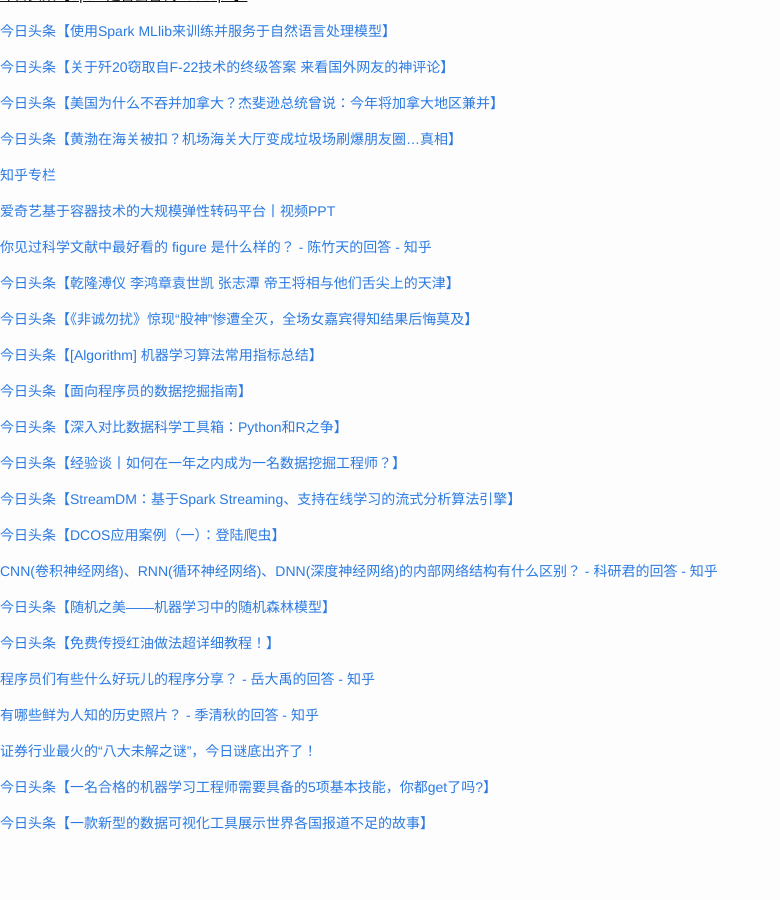
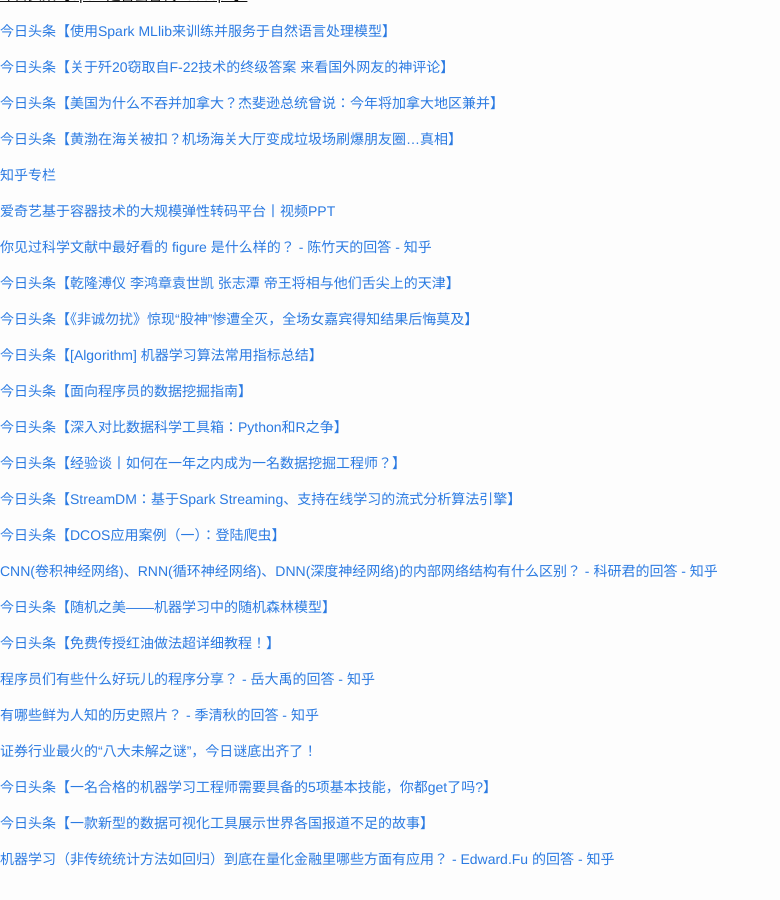
Before and after one commit to cnwarden/cnwarden.github.io, a Jekyll site: the page built from fav/index.md, in a window 1280 px wide and 900 px high, scrolled down 9426 px. Shown: the whole window, without its empty margins (0-780 px from the left). Built offline with Jekyll 4.4.1, drawn with Linux system fonts in a browser that asks for light colours; emoji names are drawn with the system emoji font; before the commit the page ends 10290 px from its top, so only the background shows below that.

Commit message:
auto commit

```diff
--- a/fav/index.md
+++ b/fav/index.md
@@ -568,3 +568,5 @@ title:  fav
 [今日头条【一名合格的机器学习工程师需要具备的5项基本技能，你都get了吗?】](http://toutiao.com/group/6274854890423468290/?iid=4098001378&app=news_article&tt_from=android_share&utm_source=email&utm_medium=toutiao_android&utm_campaign=client_share)
 
 [今日头条【一款新型的数据可视化工具展示世界各国报道不足的故事】](http://toutiao.com/group/6275063991723639041/?iid=4098001378&app=news_article&tt_from=android_share&utm_source=email&utm_medium=toutiao_android&utm_campaign=client_share)
+
+[机器学习（非传统统计方法如回归）到底在量化金融里哪些方面有应用？ - Edward.Fu 的回答 - 知乎](http://www.zhihu.com/question/27420308/answer/95843549)
```
